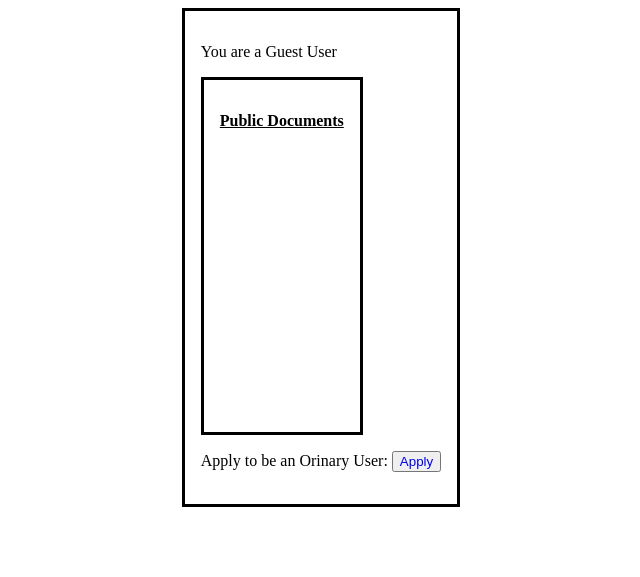
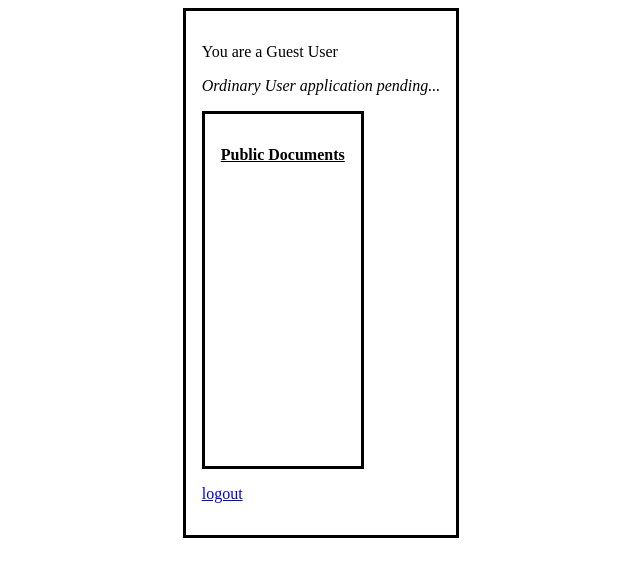
Before and after one commit to dvignoles/dss, a Django app: page /profile/ in a window 1280 px wide. Shown: the top 577 px of the page, without its empty margins (319-959 px from the left). Run offline with Django 3.2, Linux system fonts and the light colour scheme; the visitor is signed in with stand-in values (Sample User, id 1); data comes from the database, SQL or seed files in the repository; data that the repository does not hold is empty.

Commit message:
aesthetic improvements

```diff
--- a/share_n_complain/templates/profile.html
+++ b/share_n_complain/templates/profile.html
@@ -38,6 +38,16 @@
   <p><a href="{% url 'logout' %}">logout</a></p>
 {% else %}
   <p>You are a Guest User</p>
+  {% if user.is_authenticated %}
+    <p style="font-style: italic;">Ordinary User application pending...</p>
+  {% else %}
+    <p>
+      Apply to be an Orinary User:
+      <button>
+        <a href="{% url 'apply' %}" style="text-decoration:none;">Apply</a>
+      </button>
+    </p>
+  {% endif %}
   <div style="border:solid; display:inline-block; padding:1em; vertical-align: top; height: 20em; overflow-y: scroll;">
     <p style="font-weight:bold; text-decoration:underline;">Public Documents</p>
     {% for doc in publicDocs %}
@@ -46,11 +56,14 @@
       </p>
     {% endfor %}
   </div>
-  <p>
-  	Apply to be an Orinary User:
-  	<button>
-  		<a href="{% url 'apply' %}" style="text-decoration:none;">Apply</a>
-  	</button>
-  </p>
+  <div style="display: block;">
+    {% if user.is_authenticated %}
+      <p><a href="{% url 'logout' %}">logout</a></p>
+    {% else %}
+      <button>
+        <a href="{% url 'login' %}" style="text-decoration:none;">Login</a>
+      </button>
+    {% endif %}
+  </div>
 {% endif %}
 {% endblock %}
--- a/share_n_complain/users/models.py
+++ b/share_n_complain/users/models.py
@@ -3,7 +3,7 @@ from django.db import models
 
 class CustomUser(AbstractUser):
     # add additional fields in here
-    interests = models.CharField(max_length=100, default='none')
+    interests = models.CharField(max_length=100, default='')
     is_OU = models.BooleanField('OU status', default=False)
 
     def __str__(self):
```
Also changed, not shown: share_n_complain/templates/viewDoc.html (+10 -10 lines), share_n_complain/users/migrations/0005_auto_20181203_0548.py (added).
